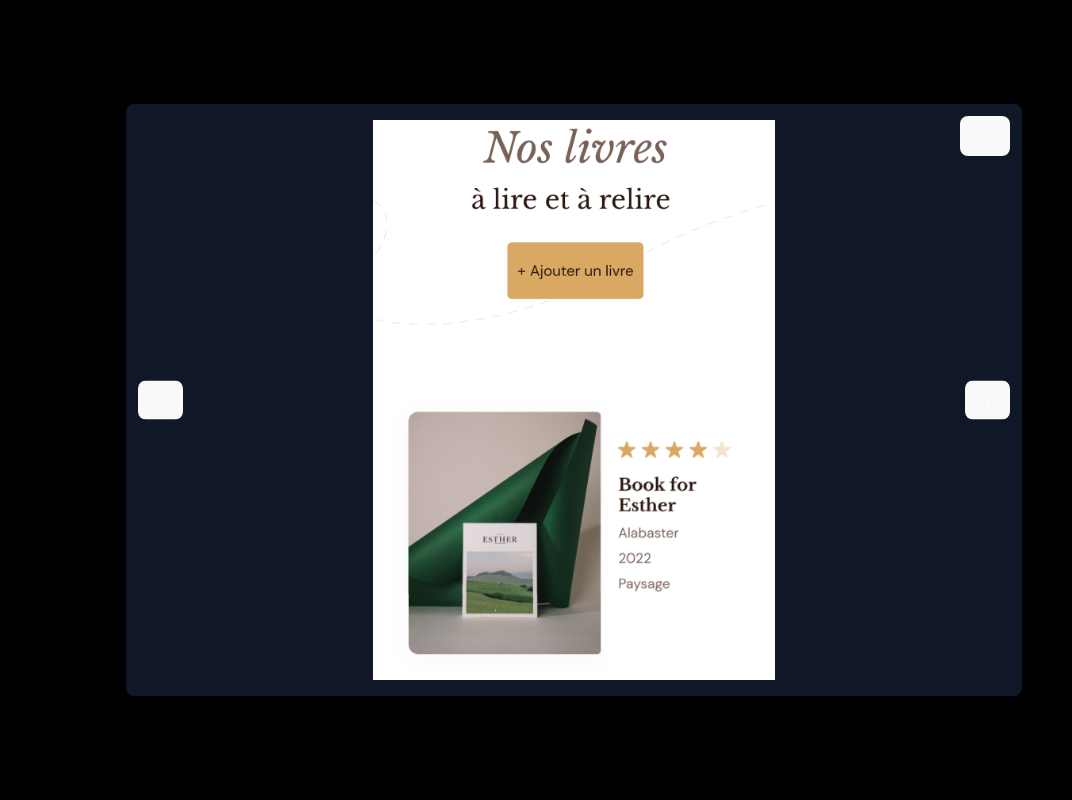
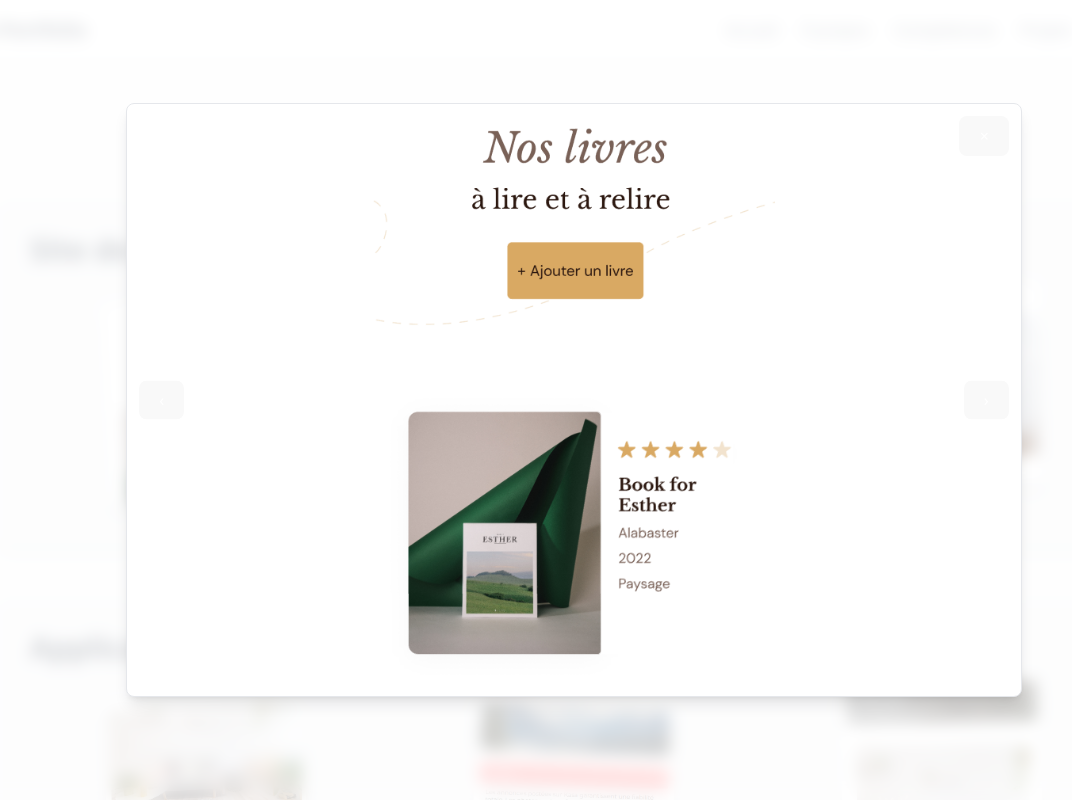
Before and after one commit to magdalena-lemusser/portfolio, a React (Vite) app: page / in a window 1280 px wide. Both pictures are taken after a click on the element 272 px from the left and 2478 px from the top of the page. Shown: the part 2078-2878 px from the top of the page, without its empty margins (66-1138 px from the left). Built offline with nearby package versions, Linux system fonts and the light colour scheme.

Commit message:
small tweaks in the project section modal

```diff
--- a/src/components/ProjectCard.jsx
+++ b/src/components/ProjectCard.jsx
@@ -104,11 +104,11 @@ export default function ProjectCard({
       {/* Modal */}
       {modalOpen && (
         <div
-          className="fixed inset-0 bg-black bg-opacity-80 flex items-center justify-center z-50"
+          className="fixed inset-0 bg-white/80 backdrop-blur-sm flex items-center justify-center z-50 p-4"
           onClick={closeModal}
         >
           <div
-            className="relative max-w-4xl max-h-[80vh] w-full bg-gray-900 rounded-lg p-4"
+            className="relative max-w-4xl max-h-[80vh] w-full bg-white rounded-lg shadow-lg p-4 border border-gray-200"
             onClick={(e) => e.stopPropagation()}
           >
             <img
@@ -118,21 +118,21 @@ export default function ProjectCard({
             />
             <button
               onClick={closeModal}
-              className="absolute top-3 right-3 text-white text-3xl font-bold hover:text-gray-400"
+              className="absolute top-3 right-3 text-[#2d3748] text-3xl font-bold hover:text-gray-500"
               aria-label="Close modal"
             >
               &times;
             </button>
             <button
               onClick={prevImage}
-              className="absolute top-1/2 left-3 transform -translate-y-1/2 text-white text-4xl font-bold hover:text-gray-400"
+              className="absolute top-1/2 left-3 transform -translate-y-1/2 text-[#2d3748] text-4xl font-bold hover:text-gray-500"
               aria-label="Previous image"
             >
               &#8249;
             </button>
             <button
               onClick={nextImage}
-              className="absolute top-1/2 right-3 transform -translate-y-1/2 text-white text-4xl font-bold hover:text-gray-400"
+              className="absolute top-1/2 right-3 transform -translate-y-1/2 text-[#2d3748] text-4xl font-bold hover:text-gray-500"
               aria-label="Next image"
             >
               &#8250;
```
